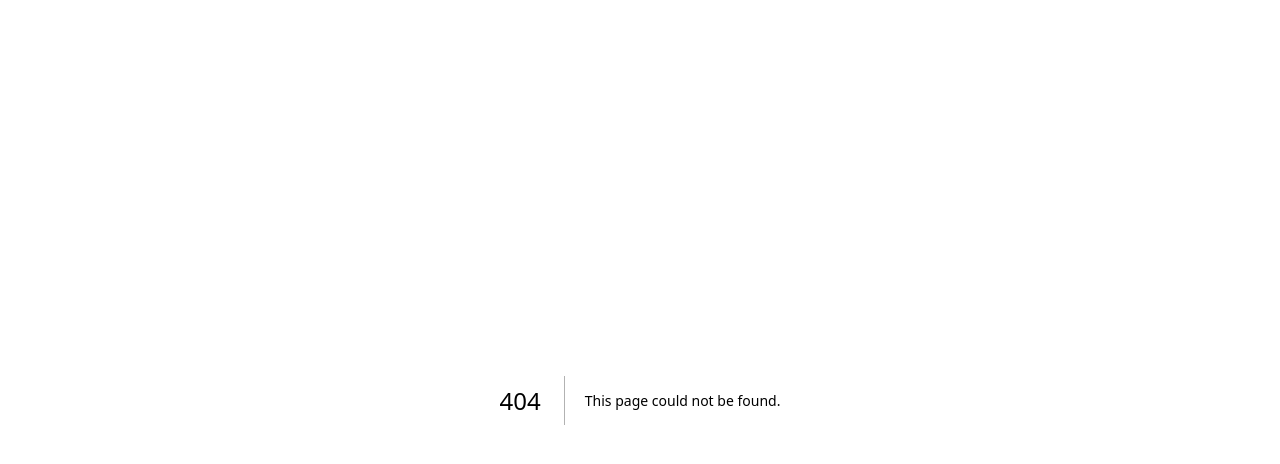
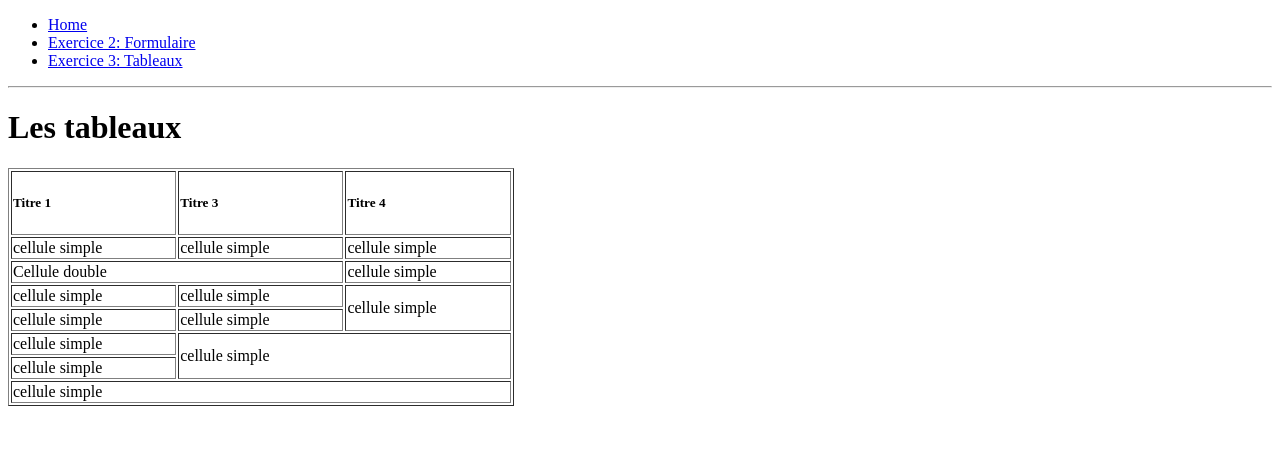
Before and after one commit to Mampionona33/exercice_dev, a Next.js app: page /exercice_3 in a window 1280 px wide. Before the commit this address had no page. Shown: the top 464 px of the page. Built offline with nearby package versions, Linux system fonts and the light colour scheme.

Commit message:
use create pages

```diff
--- a/components/navbar.js
+++ b/components/navbar.js
@@ -8,7 +8,10 @@ export const Navbar = () => {
           <Link href="/">Home</Link>
         </li>
         <li>
-          <a href="exercice_2">Exercice 2</a>
+          <a href="exercice_2">Exercice 2: Formulaire</a>
+        </li>
+        <li>
+          <a href="exercice_3">Exercice 3: Tableaux</a>
         </li>
       </ul>
     </nav>
--- /dev/null
+++ b/src/pages/exercice_3.js
@@ -0,0 +1,59 @@
+import React from "react";
+import { Navbar } from "../../components/navbar";
+
+export default function Exercice3() {
+  return (
+    <React.Fragment>
+      <Navbar />
+      <hr />
+      <h1>Les tableaux</h1>
+      <table border={1} width={"40%"}>
+        <thead>
+          <tr>
+            <td>
+              <h5>Titre 1</h5>{" "}
+            </td>
+            <td>
+              <h5>Titre 3</h5>{" "}
+            </td>
+            <td>
+              <h5>Titre 4</h5>{" "}
+            </td>
+          </tr>
+        </thead>
+        <tbody>
+          <tr>
+            <td>cellule simple</td>
+            <td>cellule simple</td>
+            <td>cellule simple</td>
+          </tr>
+          <tr>
+            <td colSpan={2}>Cellule double</td>
+            <td>cellule simple</td>
+          </tr>
+          <tr>
+            <td>cellule simple</td>
+            <td>cellule simple</td>
+            <td rowSpan={2}>cellule simple</td>
+          </tr>
+          <tr>
+            <td>cellule simple</td>
+            <td>cellule simple</td>
+          </tr>
+          <tr>
+            <td>cellule simple</td>
+            <td colSpan={2} rowSpan={2}>
+              cellule simple
+            </td>
+          </tr>
+          <tr>
+            <td>cellule simple</td>
+          </tr>
+          <tr>
+            <td colSpan={3}>cellule simple</td>
+          </tr>
+        </tbody>
+      </table>
+    </React.Fragment>
+  );
+}
```
Also changed, not shown: .eslintrc.json, 1 other file (tests, documents, lock files or other folders).
